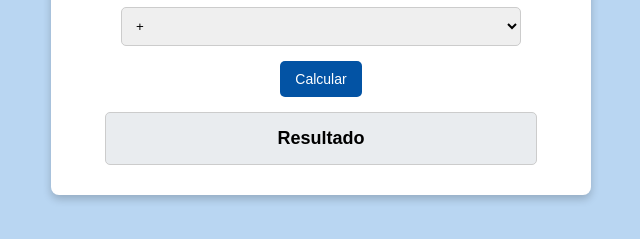
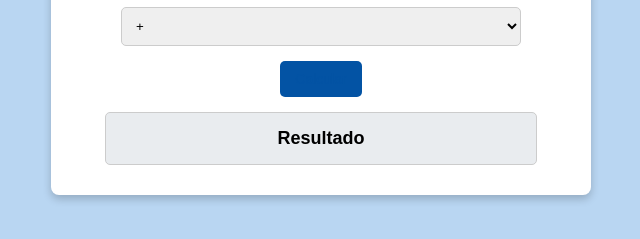
Before and after one commit to PollitoTactico/FrontCalculadoraD, a plain HTML site: page docs/index.html in a window 1280 px wide. Shown: the part 419-658 px from the top of the page, 319-959 px from the left. Drawn offline with Linux system fonts and the light colour scheme.

Commit message:
probando

```diff
--- a/docs/index.html
+++ b/docs/index.html
@@ -48,7 +48,7 @@
 
         .button-primary {
             background-color: #0353A4;
-            color: white;
+            color: #0353A4;
         }
 
         .dark-mode .button-primary {
```
